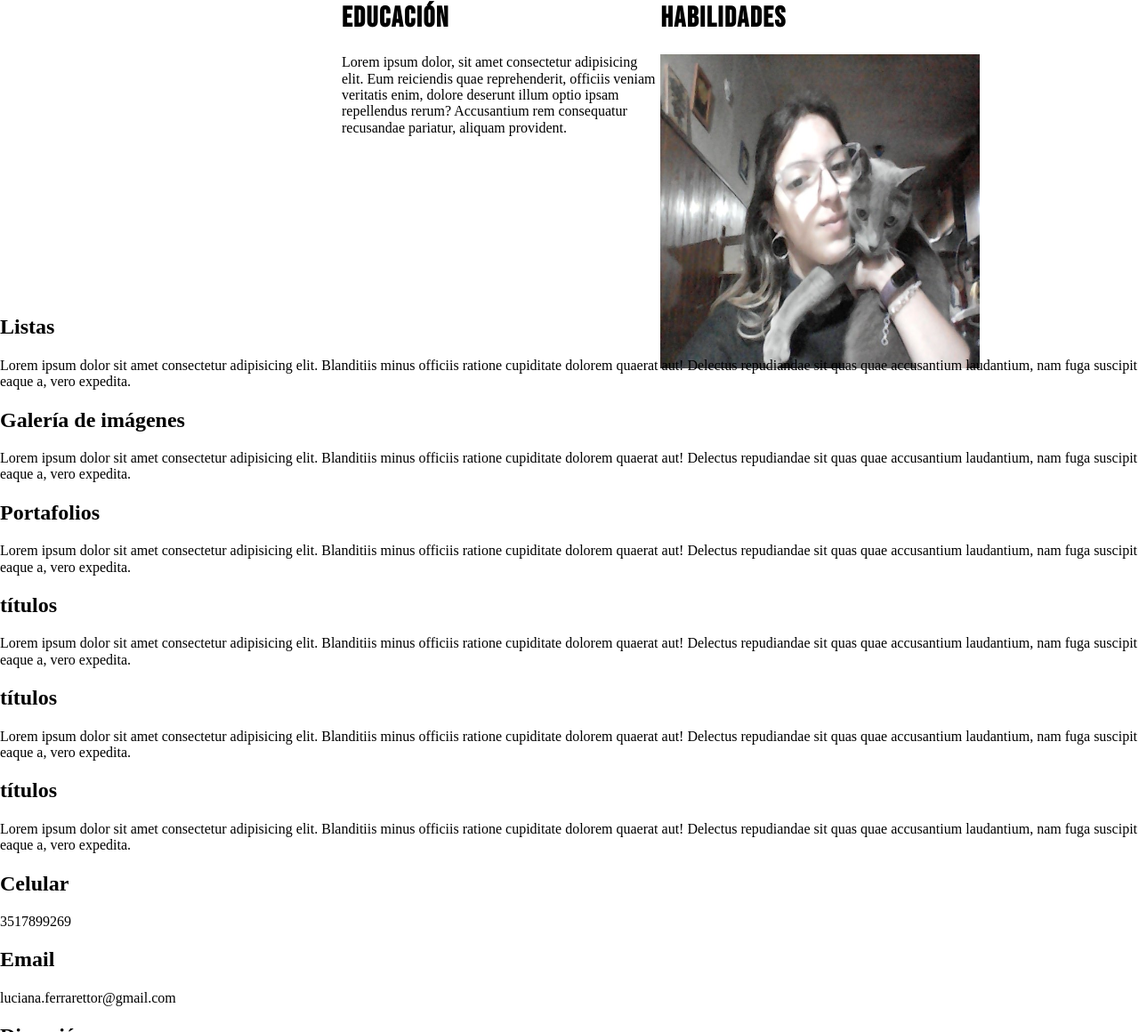
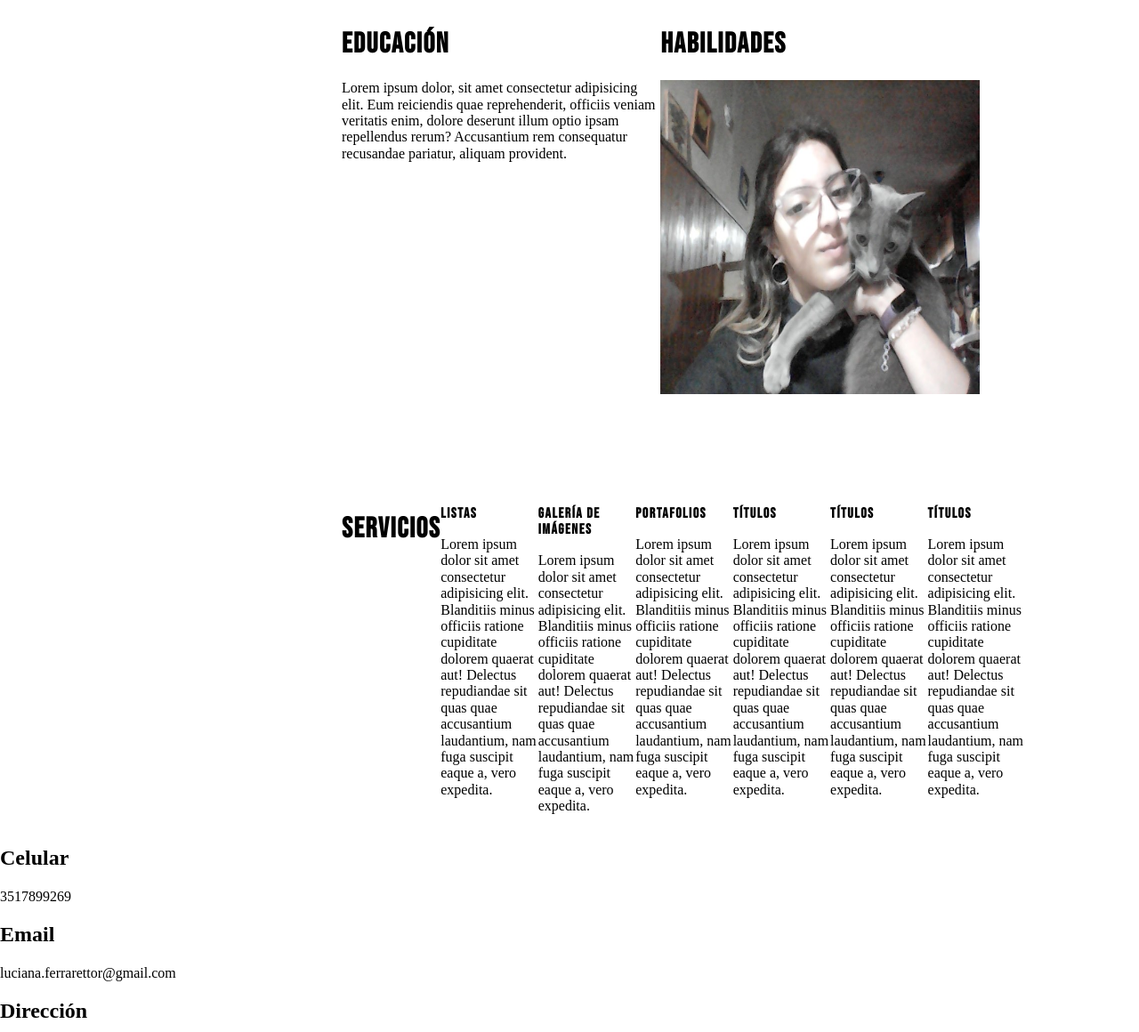
Before and after one commit to LuFerraretto/Portfolio., a plain HTML site: page index.html in a window 1280 px wide. Shown: the part 3160-4320 px from the top of the page at 89% size. Drawn offline with nearby package versions, Linux system fonts and the light colour scheme.

Commit message:
se realizaron cambios en css para la section skills

```diff
--- a/css/style.css
+++ b/css/style.css
@@ -205,6 +205,7 @@ nav {
 
 .ES{
     display: flex;
+    margin-top: 5%;
 }
 
 .education{
@@ -219,3 +220,22 @@ nav {
     width: 100%;
     height: 100%;
 }
+
+.servicios{
+    margin-left: 30%;
+    display: flex;
+    width: 60%;
+    margin-top: 15%;
+}
+
+.servicios h1{
+    font-family: "Bebas Neue", sans-serif;
+    letter-spacing: 1.5px;
+    font-size: xx-large;
+}
+
+.servicios h2{
+    font-family: "Bebas Neue", sans-serif;
+    letter-spacing: 1.5px;
+    font-size: medium;
+}
--- a/index.html
+++ b/index.html
@@ -76,18 +76,31 @@
 
     </section>
     <section class="servicios">
+        <h1>servicios</h1>
+        <div class="listas">
             <h2>Listas</h2>
             <p>Lorem ipsum dolor sit amet consectetur adipisicing elit. Blanditiis minus officiis ratione cupiditate dolorem quaerat aut! Delectus repudiandae sit quas quae accusantium laudantium, nam fuga suscipit eaque a, vero expedita.</p>
+        </div>
+        <div class="galeria">
             <h2>Galería de imágenes</h2>
             <p>Lorem ipsum dolor sit amet consectetur adipisicing elit. Blanditiis minus officiis ratione cupiditate dolorem quaerat aut! Delectus repudiandae sit quas quae accusantium laudantium, nam fuga suscipit eaque a, vero expedita.</p>
+        </div>
+        <div class="portafolios">
             <h2>Portafolios</h2>
             <p>Lorem ipsum dolor sit amet consectetur adipisicing elit. Blanditiis minus officiis ratione cupiditate dolorem quaerat aut! Delectus repudiandae sit quas quae accusantium laudantium, nam fuga suscipit eaque a, vero expedita.</p>
+        </div>
+        <div class="formularios">
             <h2>títulos</h2>
             <p>Lorem ipsum dolor sit amet consectetur adipisicing elit. Blanditiis minus officiis ratione cupiditate dolorem quaerat aut! Delectus repudiandae sit quas quae accusantium laudantium, nam fuga suscipit eaque a, vero expedita.</p>
+        </div>
+        <div class="transiciones">
             <h2>títulos</h2>
             <p>Lorem ipsum dolor sit amet consectetur adipisicing elit. Blanditiis minus officiis ratione cupiditate dolorem quaerat aut! Delectus repudiandae sit quas quae accusantium laudantium, nam fuga suscipit eaque a, vero expedita.</p>
+        </div>
+        <div class="paginas-web">
             <h2>títulos</h2>
             <p>Lorem ipsum dolor sit amet consectetur adipisicing elit. Blanditiis minus officiis ratione cupiditate dolorem quaerat aut! Delectus repudiandae sit quas quae accusantium laudantium, nam fuga suscipit eaque a, vero expedita.</p>
+        </div>
     </section>
     <section class="contacto">
         <div class="vias-contacto">
```
Lines whose indentation alone changed are shown as unchanged.
